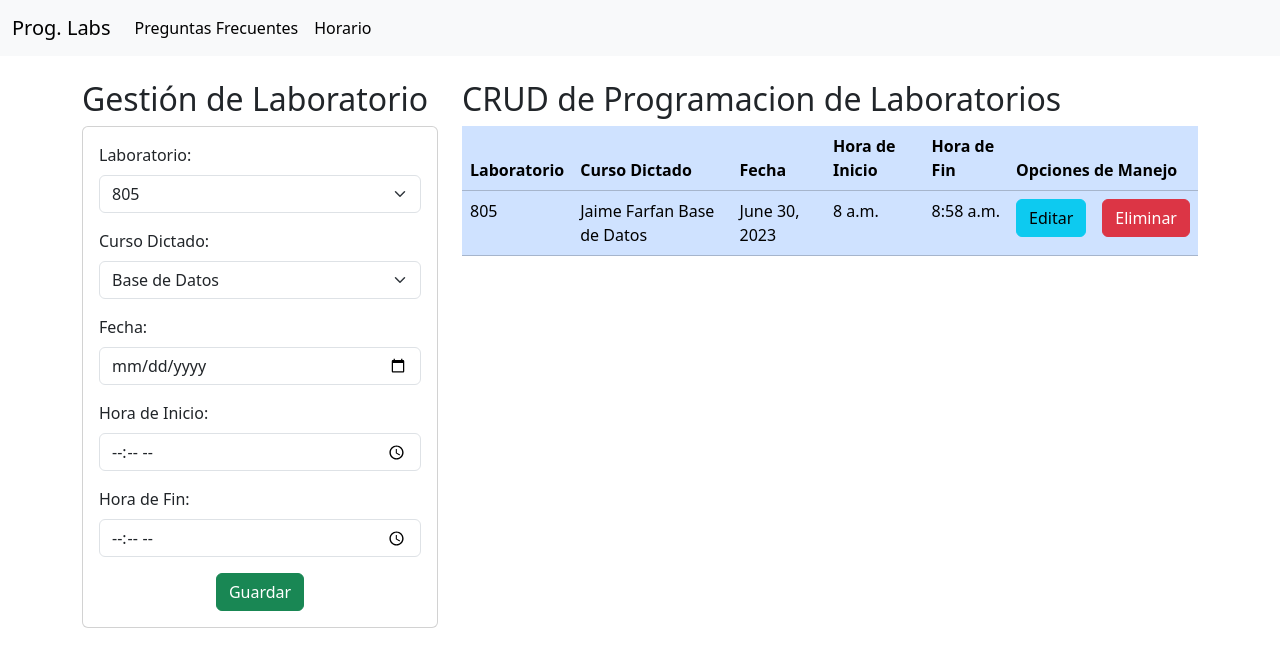
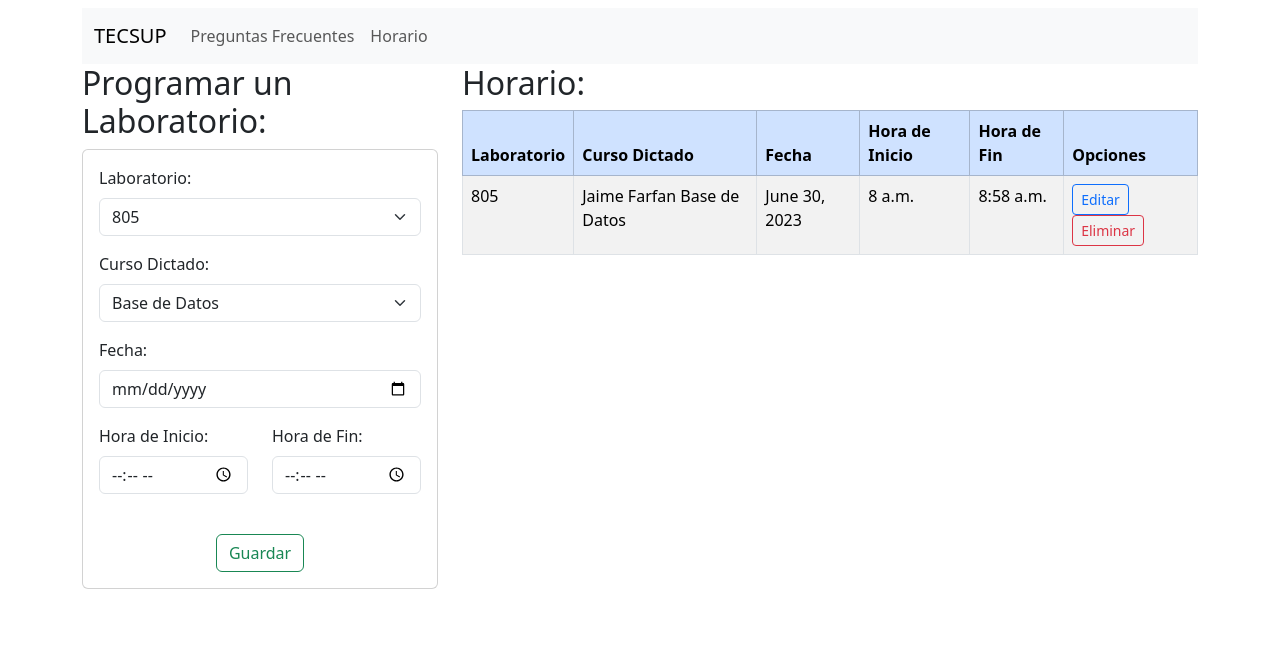
Before and after one commit to Max54611/4c24a-g6-programacionlabs, a Django app: page /listado in a window 1280 px wide. Shown: the top 667 px of the page. Run offline with Django 4.2, Linux system fonts and the light colour scheme; data comes from the database, SQL or seed files in the repository; both versions use the stored data as it was after the commit.

Commit message:
Agregando diseño

```diff
--- a/Programacion/Laboratorios/templates/base.html
+++ b/Programacion/Laboratorios/templates/base.html
@@ -1,34 +1,50 @@
 <!DOCTYPE html>
 <html lang="en">
+
 <head>
   <meta charset="UTF-8">
   <meta http-equiv="X-UA-Compatible" content="IE=edge">
   <meta name="viewport" content="width=device-width, initial-scale=1.0">
   <title>{% block title %}{% endblock %}</title>
-    <link href="https://cdn.jsdelivr.net/npm/bootstrap@5.3.0-alpha3/dist/css/bootstrap.min.css" rel="stylesheet" integrity="sha384-KK94CHFLLe+nY2dmCWGMq91rCGa5gtU4mk92HdvYe+M/SXH301p5ILy+dN9+nJOZ" crossorigin="anonymous">
+  <link href="https://cdn.jsdelivr.net/npm/bootstrap@5.3.0-alpha3/dist/css/bootstrap.min.css" rel="stylesheet"
+    integrity="sha384-KK94CHFLLe+nY2dmCWGMq91rCGa5gtU4mk92HdvYe+M/SXH301p5ILy+dN9+nJOZ" crossorigin="anonymous">
 </head>
+
 <body>
-    <nav class="navbar navbar-expand-lg bg-body-tertiary">
+
+
+  <div class="container py-2">
+    <nav class="navbar navbar-expand-lg navbar-light bg-light">
       <div class="container-fluid">
-          <a class="navbar-brand" href="#">Prog. Labs</a>
-          <button class="navbar-toggler" type="button" data-bs-toggle="collapse" data-bs-target="#navbarNav" aria-controls="navbarNav" aria-expanded="false" aria-label="Toggle navigation">
-            <span class="navbar-toggler-icon"></span>
+        <a class="navbar-brand" href="#">TECSUP</a>
+        <button
+          class="navbar-toggler"
+          type="button"
+          data-mdb-toggle="collapse"
+          data-mdb-target="#navbarNav"
+          aria-controls="navbarNav"
+          aria-expanded="false"
+          aria-label="Toggle navigation"
+        >
+          <i class="fas fa-bars"></i>
         </button>
         <div class="collapse navbar-collapse" id="navbarNav">
           <ul class="navbar-nav">
             <li class="nav-item">
-                <a class="nav-link active" aria-current="page" href="#">Preguntas Frecuentes</a>
+              <a class="nav-link" href="#">Preguntas Frecuentes</a>
             </li>
             <li class="nav-item">
-                <a class="nav-link active" aria-current="page" href="#">Horario</a>
+              <a class="nav-link" href="#">Horario</a>
             </li>
-
           </ul>
         </div>
       </div>
     </nav>
 
-      <div class="container py-4">
+
+
+
+
     {% block body %}
 
     {% endblock %}
@@ -39,6 +55,9 @@
 
 
 
-<script src="https://cdn.jsdelivr.net/npm/bootstrap@5.3.0-alpha3/dist/js/bootstrap.bundle.min.js" integrity="sha384-ENjdO4Dr2bkBIFxQpeoTz1HIcje39Wm4jDKdf19U8gI4ddQ3GYNS7NTKfAdVQSZe" crossorigin="anonymous"></script>
+  <script src="https://cdn.jsdelivr.net/npm/bootstrap@5.3.0-alpha3/dist/js/bootstrap.bundle.min.js"
+    integrity="sha384-ENjdO4Dr2bkBIFxQpeoTz1HIcje39Wm4jDKdf19U8gI4ddQ3GYNS7NTKfAdVQSZe"
+    crossorigin="anonymous"></script>
 </body>
+
 </html>
--- a/Programacion/Laboratorios/templates/editar.html
+++ b/Programacion/Laboratorios/templates/editar.html
@@ -1,6 +1,6 @@
 {% extends './base.html' %}
 
-{% block title %}Gestión de Cursos{% endblock %}
+{% block title %}Programacion de Laboratorios{% endblock %}
 
 {% block body %}
 
--- a/Programacion/Laboratorios/templates/listado.html
+++ b/Programacion/Laboratorios/templates/listado.html
@@ -1,12 +1,12 @@
 {% extends './base.html' %}
 
-{% block title %}Gestión de Cursos{% endblock %}
+{% block title %}Programacion de Laboratorios{% endblock %}
 
 {% block body %}
 
 <div class="row">
     <div class="col-sm-12 col-md-6 col-lg-4 col-xl-4">
-        <h2>Gestión de Laboratorio</h2>
+        <h2>Programar un Laboratorio:</h2>
         <div class="card">
           <div class="card-body">
             <form action="/registrar" method="POST">
@@ -31,16 +31,22 @@
                 <label for="txtfecha" class="form-label">Fecha:</label>
                 <input type="date" name="txtfecha" class="form-control" id="txtfecha">
               </div>
+              <div class="row">
+                <div class="col-md-6">
                   <div class="mb-3">
                     <label for="txthora_inicio" class="form-label">Hora de Inicio:</label>
                     <input type="time" name="txthora_inicio" class="form-control" id="txthora_inicio">
                   </div>
+                </div>
+                <div class="col-md-6">
                   <div class="mb-3">
                     <label for="txthora_fin" class="form-label">Hora de Fin:</label>
                     <input type="time" name="txthora_fin" class="form-control" id="txthora_fin">
                   </div>
-                    <div class="text-center">
-                        <button type="submit" class="btn btn-success">Guardar</button>
+                </div>
+              </div>
+              <div class="text-center mt-4">
+                <button type="submit" class="btn btn-outline-success">Guardar</button>
               </div>
             </form>
           </div>
@@ -48,17 +54,19 @@
       </div>
 
 
+
       <div class="col-sm-12 col-md-6 col-lg-8 col-xl-8">
-        <h2>CRUD de Programacion de Laboratorios</h2>
-        <table class="table table-primary">
-            <thead>
+        <h2>Horario:</h2>
+        <div class="table-responsive">
+          <table class="table table-striped table-bordered">
+            <thead class="table-primary">
               <tr>
                 <th>Laboratorio</th>
                 <th>Curso Dictado</th>
                 <th>Fecha</th>
                 <th>Hora de Inicio</th>
                 <th>Hora de Fin</th>
-                    <th colspan="2">Opciones de Manejo</th>
+                <th>Opciones</th>
               </tr>
             </thead>
             <tbody>
@@ -69,8 +77,10 @@
                 <td>{{ d.fecha }}</td>
                 <td>{{ d.hora_inicio }}</td>
                 <td>{{ d.hora_fin }}</td>
-                    <td><a href="editar/{{d.id}}" class="btn btn-info">Editar</a></td>
-                    <td><a href="eliminar/{{d.id}}" class="btn btn-danger">Eliminar</a></td>
+                <td>
+                  <a href="editar/{{d.id}}" class="btn btn-outline-primary btn-sm mr-2">Editar</a>
+                  <a href="eliminar/{{d.id}}" class="btn btn-outline-danger btn-sm">Eliminar</a>
+                </td>
               </tr>
               {% endfor %}
             </tbody>
@@ -78,5 +88,7 @@
         </div>
       </div>
 
+</div>
+
 
 {% endblock %}
```
Also changed, not shown: Programacion/Programacion_lab.db. Lines whose indentation alone changed are shown as unchanged.
